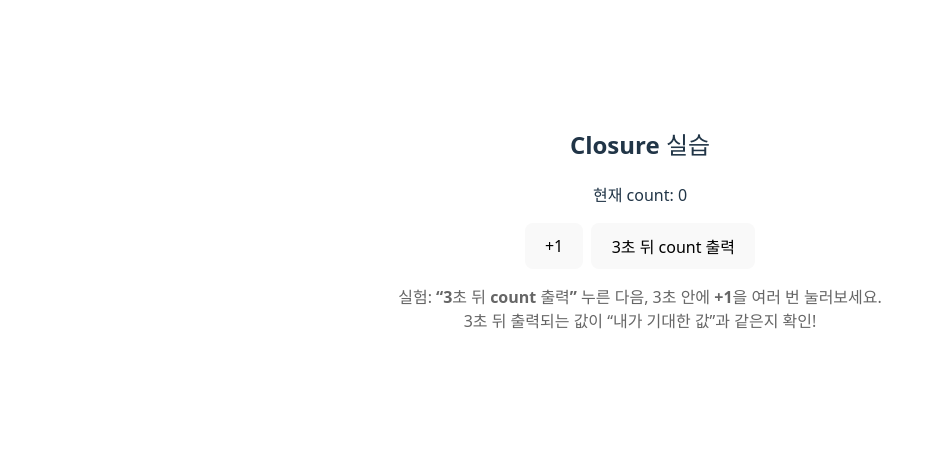
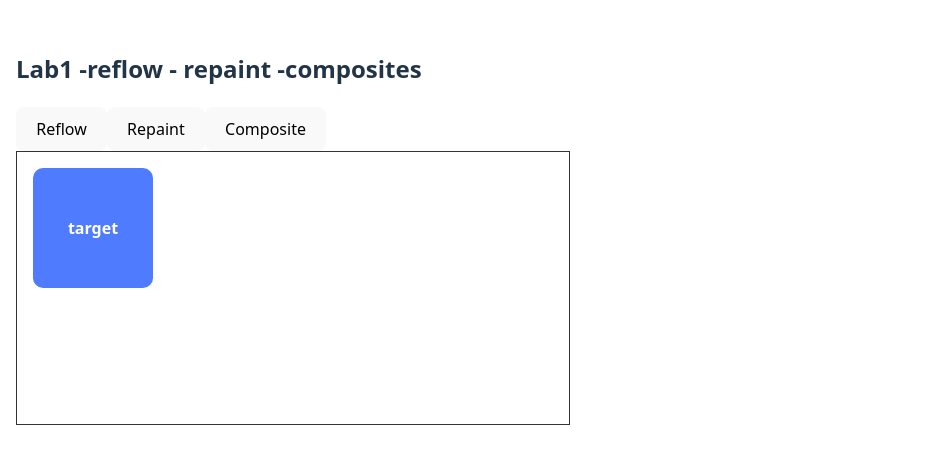
Before and after one commit to DAYHO00/EVERYDAY_frontend, a React app in the folder demo/: page / in a window 1280 px wide. Shown: the part 172-636 px from the top of the page, without its empty margins (0-928 px from the left). Built offline with nearby package versions, Linux system fonts and the light colour scheme; the HTML template or start-up script is replaced by a standard one.

Commit message:
[CS] repaint vs reflow

```diff
--- a/demo/src/App.tsx
+++ b/demo/src/App.tsx
@@ -1,39 +1,8 @@
 import { useState } from "react";
-import "./App.css";
+import Lab1 from "./experiments/lab_1/Lab1";
 
 function App() {
-  const [count, setCount] = useState(0);
-
-  const increase = () => {
-    setCount(count + 1);
-  };
-
-  const logAfter3s = () => {
-    setTimeout(() => {
-      console.log("Count value after 3 seconds:", count);
-      alert(`Count value after 3 seconds: ${count}`);
-    }, 3000);
-  };
-
-  return (
-    <div style={{ padding: "2rem" }}>
-      <h2>Closure 실습</h2>
-
-      <p>현재 count: {count}</p>
-
-      <div style={{ display: "flex", gap: "0.5rem", justifyContent: "center" }}>
-        <button onClick={increase}>+1</button>
-        <button onClick={logAfter3s}>3초 뒤 count 출력</button>
-      </div>
-
-      <p style={{ marginTop: "1rem", color: "#666" }}>
-        실험: <b>“3초 뒤 count 출력”</b> 누른 다음, 3초 안에 <b>+1</b>을 여러 번
-        눌러보세요.
-        <br />
-        3초 뒤 출력되는 값이 “내가 기대한 값”과 같은지 확인!
-      </p>
-    </div>
-  );
+  return <Lab1 />;
 }
 
 export default App;
--- /dev/null
+++ b/demo/src/experiments/lab_1/Lab1.css
@@ -0,0 +1,40 @@
+.lab1 {
+  padding: 16px;
+  font-family:
+    system-ui,
+    -apple-system,
+    Segoe UI,
+    Roboto,
+    Arial,
+    sans-serif;
+}
+
+.desc {
+  opacity: 0.8;
+  margin: 8px 0 16px;
+}
+
+.controls {
+  display: flex;
+  gap: 8px;
+  margin-bottom: 16px;
+}
+
+.stage {
+  border: 1px solid #333;
+  padding: 16px;
+  width: 520px;
+  height: 240px;
+  position: relative;
+}
+
+.box {
+  width: 120px;
+  height: 120px;
+  background: #4f7cff;
+  color: white;
+  display: grid;
+  place-items: center;
+  font-weight: 700;
+  border-radius: 10px;
+}
--- /dev/null
+++ b/demo/src/experiments/lab_1/Lab1.tsx
@@ -0,0 +1,48 @@
+import { useRef } from "react";
+import "./Lab1.css";
+
+function Lab1() {
+  const boxRef = useRef<HTMLDivElement>(null);
+  const reflow = () => {
+    const el = boxRef.current;
+    if (!el) {
+      return;
+    }
+    el.style.width = el.offsetWidth + 10 + "px";
+  };
+
+  const repaint = () => {
+    const el = boxRef.current;
+    if (!el) {
+      return;
+    }
+    el.style.backgroundColor =
+      el.style.backgroundColor === "red" ? "#4f7cff" : "red";
+  };
+
+  const composite = () => {
+    const el = boxRef.current;
+    if (!el) {
+      return;
+    }
+    el.style.transform = "translate(40px)";
+  };
+
+  return (
+    <div className="lab1">
+      <h2> Lab1 -reflow - repaint -composites </h2>
+      <div className="contorls">
+        <button onClick={reflow}> Reflow</button>
+        <button onClick={repaint}> Repaint</button>
+        <button onClick={composite}> Composite</button>
+      </div>
+
+      <div className="stage">
+        <div ref={boxRef} className="box">
+          target
+        </div>
+      </div>
+    </div>
+  );
+}
+export default Lab1;
```
